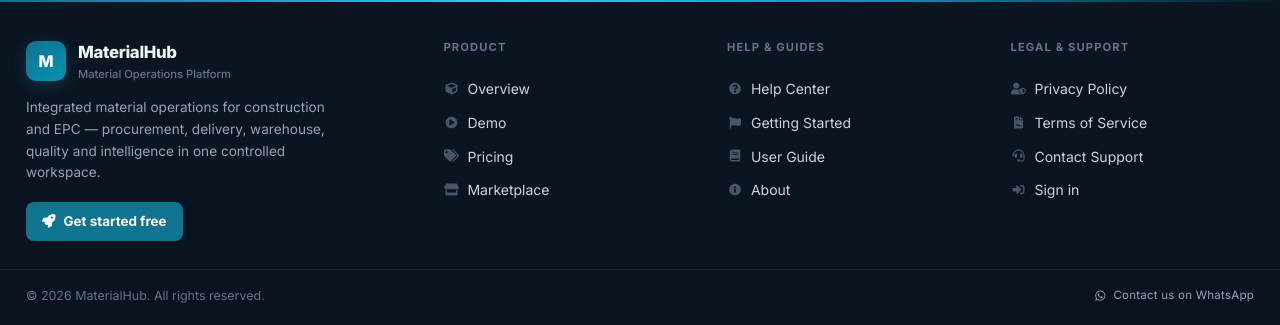
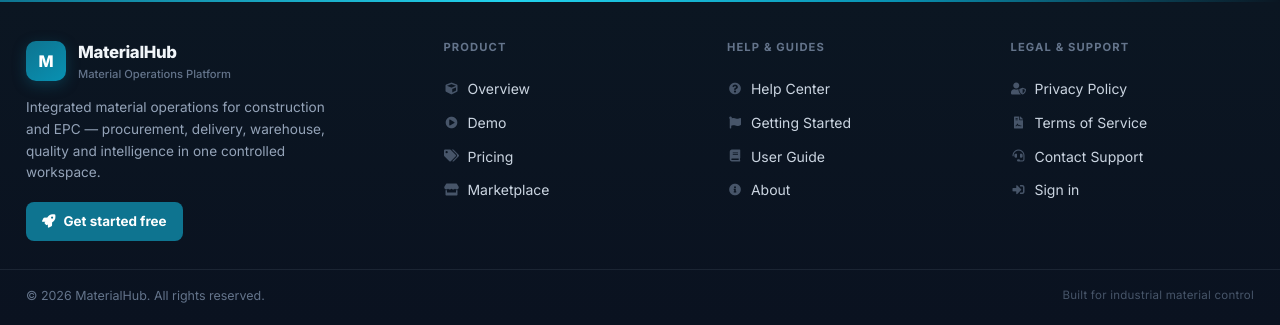
Before and after one commit to Tahmoures54/MaterialHub, a Flask app: a page that uses templates/base.html in a window 1280 px wide. Shown: the part 1008-1333 px from the top of the page. Run offline with Flask 3, Linux system fonts and the light colour scheme; some libraries are stand-ins or nearby versions.

Commit message:
revert: restore MaterialHub footer tagline

```diff
--- a/templates/base.html
+++ b/templates/base.html
@@ -460,7 +460,7 @@
 
     <div class="mh-footer-bottom">
       <span>© {{ current_year|default(2026) }} MaterialHub. All rights reserved.</span>
-<a class="mh-footer-tagline" href="https://wa.me/989160684552" target="_blank" rel="noopener noreferrer" aria-label="Contact MaterialHub on WhatsApp" style="display:inline-flex;align-items:center;gap:8px;color:#94A3B8;text-decoration:none"><i class="fab fa-whatsapp" aria-hidden="true"></i><span>Contact us on WhatsApp</span></a>
+<span class="mh-footer-tagline">Built for industrial material control</span>
     </div>
   </footer>
 
```
